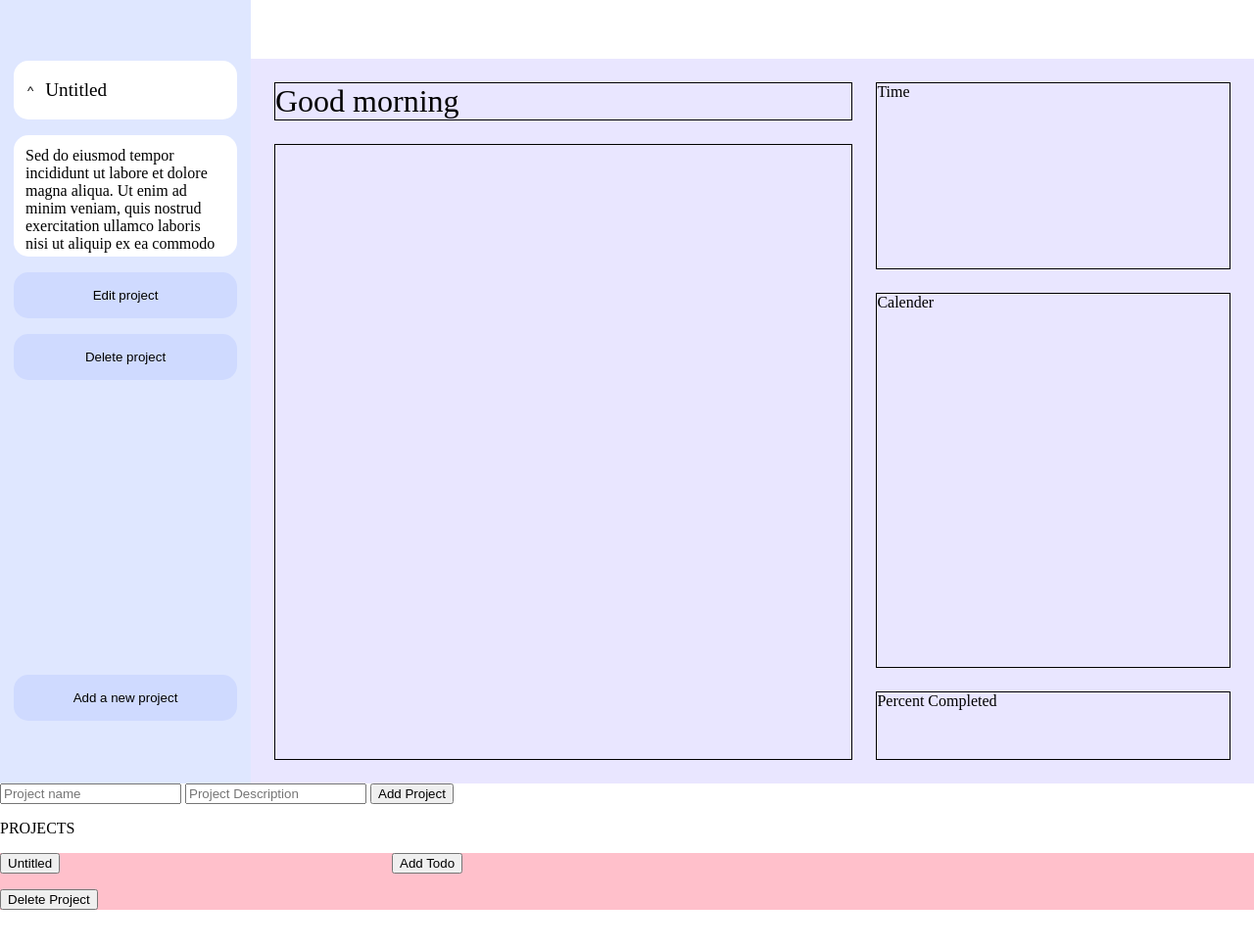
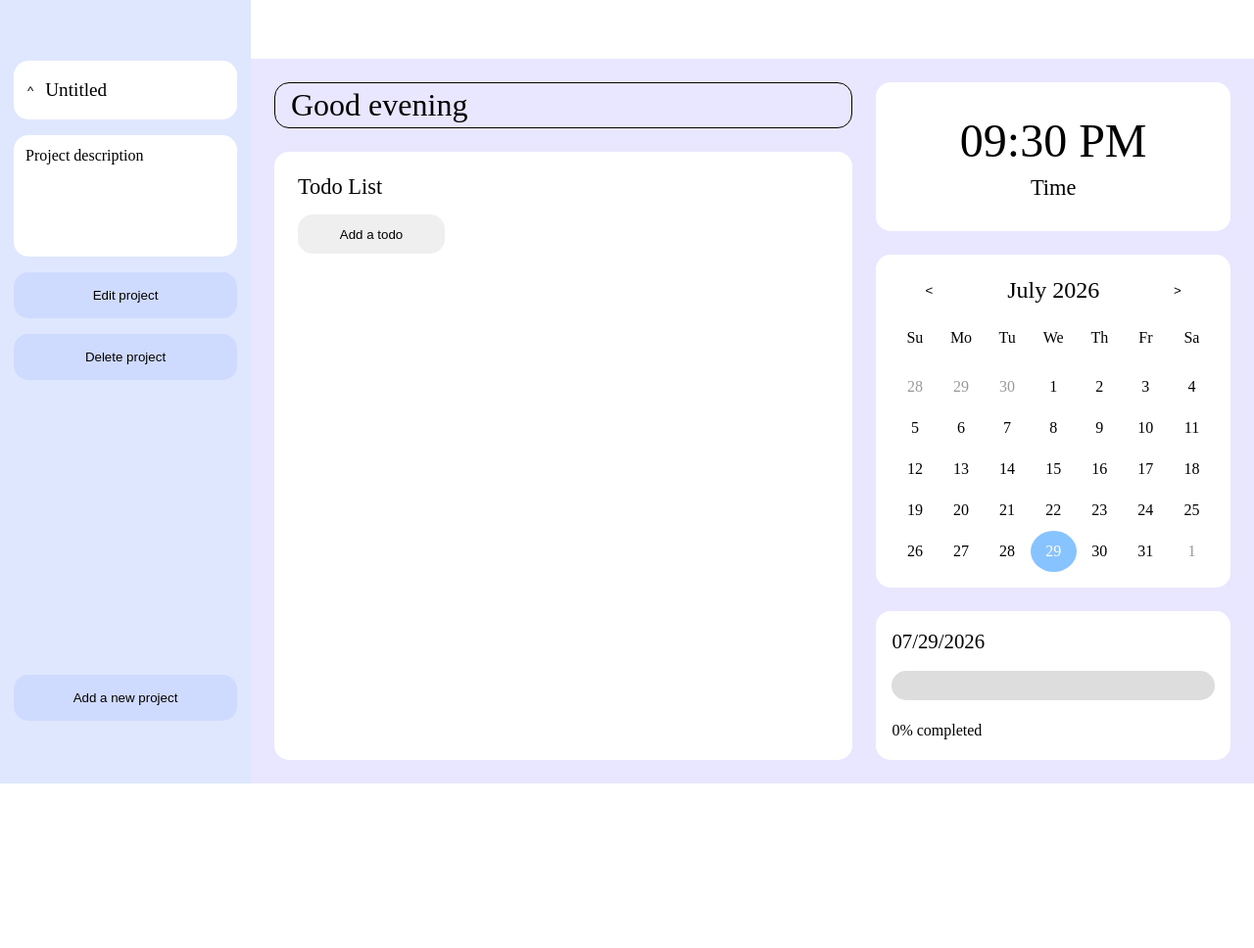
Before and after one commit to kat-le/todo, a website built with webpack: page src/template.html in a window 1280 px wide. Shown: the whole page at 98% size. After the commit the page ends 800 px from the top, so only its background shows below. Built offline with nearby package versions, Linux system fonts and the light colour scheme.

Commit message:
added working ui components

```diff
--- /dev/null
+++ b/src/calendar.css
@@ -0,0 +1,54 @@
+.calendar {
+    display: flex;
+    flex-direction: column;
+    gap: 12px;
+}
+
+.calendar-header {
+    text-align: center;
+    font-size: 1.5rem;
+    display: flex;
+    height: 40px;
+    align-items: center;
+    justify-content: space-around;
+    gap: 16px;
+}
+
+.calendar-header button {
+    border: none;
+    border-radius: 50%;
+    height: 25px;
+    width: 25px;
+    background-color: transparent;
+    cursor: pointer;
+}
+
+.weekday-row,
+.calendar-grid {
+    display: grid;
+    grid-template-columns: repeat(7, 1fr);
+}
+
+.weekday {
+    text-align: center;
+    padding: 8px 0;
+}
+
+.calendar-day {
+    min-height: 30px;
+    padding: 6px;
+    display: flex;
+    align-items: center;
+    justify-content: center;
+}
+
+.outside-month {
+    color: #999;
+}
+
+.today {
+    border-radius: 50%;
+    background-color: rgb(135, 195, 255);
+    color: white;
+
+}
--- /dev/null
+++ b/src/calendarController.js
@@ -0,0 +1,106 @@
+import {
+    format,
+    startOfMonth,
+    endOfMonth,
+    startOfWeek,
+    endOfWeek,
+    eachDayOfInterval,
+    isSameMonth,
+    isToday,
+    addMonths,
+    subMonths
+} from "date-fns";
+
+import "./calendar.css"
+
+let currentMonth = new Date();
+
+function renderCalendar() {
+    const date = document.querySelector(".day")
+    const today = new Date();
+    date.textContent = format(today, "MM/dd/yyyy")
+
+
+    const container = document.querySelector(".calendar");
+
+    container.innerHTML = "";
+
+     // Month header
+    const header = document.createElement("div");
+    header.classList.add("calendar-header");
+
+    const prevBtn = document.createElement("button");
+    prevBtn.textContent = "<";
+
+    const title = document.createElement("p");
+    title.textContent = format(currentMonth, "MMMM yyyy");
+
+    const nextBtn = document.createElement("button");
+    nextBtn.textContent = ">";
+
+    header.append(prevBtn, title, nextBtn);
+
+    container.appendChild(header);
+
+     // Weekday names
+    const weekdays = ["Su", "Mo", "Tu", "We", "Th", "Fr", "Sa"];
+
+    const weekdayRow = document.createElement("div");
+    weekdayRow.classList.add("weekday-row");
+
+    weekdays.forEach(day => {
+        const cell = document.createElement("div");
+        cell.classList.add("weekday");
+        cell.textContent = day;
+        weekdayRow.appendChild(cell);
+    });
+
+     container.appendChild(weekdayRow);
+
+    // Calendar grid
+    const grid = document.createElement("div");
+    grid.classList.add("calendar-grid");
+
+    const firstDay = startOfMonth(currentMonth);
+    const lastDay = endOfMonth(currentMonth);
+
+    const calendarStart = startOfWeek(firstDay);
+    const calendarEnd = endOfWeek(lastDay);
+
+    const days = eachDayOfInterval({
+        start: calendarStart,
+        end: calendarEnd
+    });
+
+    days.forEach(day => {
+            const cell = document.createElement("div");
+            cell.classList.add("calendar-day");
+            cell.textContent = format(day, "d");
+
+            if (!isSameMonth(day, currentMonth)) {
+                cell.classList.add("outside-month");
+            }
+
+            if (isToday(day)) {
+                cell.classList.add("today");
+            }
+
+            grid.appendChild(cell);
+        });
+
+        container.appendChild(grid);
+
+    prevBtn.addEventListener("click", () => {
+        currentMonth = subMonths(currentMonth, 1);
+        renderCalendar();
+    });
+
+    nextBtn.addEventListener("click", () => {
+        currentMonth = addMonths(currentMonth, 1);
+        renderCalendar();
+    });
+}
+
+export default {
+    renderCalendar
+};
--- /dev/null
+++ b/src/clockController.js
@@ -0,0 +1,41 @@
+import { format } from "date-fns";
+
+function renderClock() {
+    const clock = document.querySelector(".clock");
+    const greeting = document.querySelector(".greeting")
+
+    function updateTime() {
+        const now = new Date();
+
+        clock.textContent = format(now, "hh:mm a");
+        greeting.textContent = getGreeting()
+    }
+    updateTime();
+
+    const now = new Date();
+    const delay = (60 - now.getSeconds()) * 1000;
+
+    setTimeout(() => {
+        updateTime();
+
+        setInterval(updateTime, 60000);
+    }, delay);
+}
+
+function getGreeting() {
+    const hour = new Date().getHours();
+
+    if (hour < 12) {
+        return "Good morning";
+    }
+
+    if (hour < 18) {
+        return "Good afternoon";
+    }
+
+    return "Good evening";
+}
+
+export default {
+    renderClock
+};
--- a/src/domController.js
+++ b/src/domController.js
@@ -1,5 +1,4 @@
-import { format} from "date-fns";
-import createProjects from "./domProject";
+import { format } from "date-fns";
 import createTodo from "./domTodo";
 
 const domController = (() => {
@@ -8,54 +7,45 @@ const domController = (() => {
     element.innerHTML = "";
   }
 
-  function renderProjects(projects) {
-    const container = document.querySelector(".container");
-    clear(container);
-
-    projects.forEach(project => {
-       const {
-        projectCard,
-        left,
-        right,
-        button,
-        projectDesc,
-        deleteBtn,
-        addTodoBtn,
-        todos } = createProjects(project);
-
-        project.todos.forEach(todo => {
-          const card = createTodo(todo, project)
-          todos.appendChild(card)
-        })
-
-        left.appendChild(button);
-        left.appendChild(projectDesc)
-        left.appendChild(deleteBtn)
-        right.appendChild(addTodoBtn)
-        right.appendChild(todos)
-
-        projectCard.appendChild(left)
-        projectCard.appendChild(right)
-        container.appendChild(projectCard)
-    });
+  function renderActiveProject(project) {
+      const title = document.querySelector(".active-project-title");
+      if (!project) return;
+      title.textContent = project.title;
+      const desc = document.querySelector(".active-description")
+      desc.textContent = project.desc
   }
 
-  function renderProjectForm() {
-    const container = document.querySelector("#form-container");
+  function renderProjectTodos(project) {
+    const todoContainer = document.querySelector(".todos-container")
+    clear(todoContainer)
 
-    container.innerHTML = `
-        <form id="project-form">
+    project.todos.forEach(todo => {
+      const card = createTodo(todo, project)
+      todoContainer.appendChild(card)
+    })
+  }
+
+ function renderAddProjectForm() {
+    const dialog = document.querySelector("#add-project-dialog");
+
+     dialog.innerHTML = `
+      <form id="project-form">
         <input name="title" placeholder="Project name" required>
         <input name="desc" placeholder="Project Description">
+        <button type="submit">Add Project</button>
+        <button type="button" id="cancel-btn">Cancel</button>
+      </form>`
+    ;
 
-        <button type="submit">Add Project</button>
-        </form>`
+    dialog.showModal();
 
-    ;
+    dialog.querySelector("#cancel-btn").addEventListener("click", () => {
+    dialog.close();
+  });
 }
 
 function renderTodoForm(projectId) {
-  const dialog = document.querySelector("#todo-dialog");
+  const dialog = document.querySelector("#add-todo-dialog");
 
   dialog.innerHTML = `
     <form id="todo-form" data-project-id="${projectId}">
@@ -87,9 +77,9 @@ function renderTodoForm(projectId) {
 }
 
 function renderEditTodoForm(project, todo) {
-  const dialog = document.querySelector("#edit-dialog");
+  const dialog = document.querySelector("#edit-todo-dialog");
 
-  dialog.innerHTML = `
+ dialog.innerHTML = `
     <form id="edit-form" data-project-id="${project.id}" data-todo-id="${todo.id}">
       <input name="title" value="${todo.title}">
 
@@ -153,20 +143,50 @@ function closeProjectList() {
     container.classList.add("hidden");
 }
 
-function renderActiveProject(project) {
-    const title = document.querySelector(".active-project-title");
-    title.textContent = project.title;
+function renderEditProjectForm(project) {
+  const dialog = document.querySelector("#edit-project-dialog");
+
+  dialog.innerHTML = `
+    <form id="edit-project-form" data-id="${project.id}"">
+      <input name="title" value="${project.title}">
+
+      <textarea
+        name="desc">
+        ${project.desc}
+      </textarea>
+      <button type="submit">Save</button>
+      <button type="button" id="cancel-btn">Cancel</button>
+    </form>
+  `;
+
+  dialog.showModal();
+
+  dialog.querySelector("#cancel-btn").addEventListener("click", () => {
+    dialog.close();
+  });
+}
+
+function renderPercentCompleted(project) {
+    const percentage = document.querySelector(".percent")
+    clear(percentage)
+    const percent = project.getCompletionPercentage()
+    percentage.textContent = `${percent}% completed`
+
+    const fill = document.querySelector(".bar-fill");
+    fill.style.width = `${percent}%`;
 }
 
 
   return {
-    renderProjects,
-    renderProjectForm,
     renderTodoForm,
     renderEditTodoForm,
     toggleProjectNames,
     renderActiveProject,
-    closeProjectList
+    closeProjectList,
+    renderEditProjectForm,
+    renderAddProjectForm,
+    renderProjectTodos,
+    renderPercentCompleted
   };
 
 })();
--- a/src/domProject.js
+++ /dev/null
@@ -1,43 +0,0 @@
-import "./projects.css"
-
-export default function createProjects(project) {
-    const projectCard = document.createElement("div")
-    projectCard.classList.add("project");
-
-    const left = document.createElement("div")
-    left.className = "left-side"
-
-    const right = document.createElement("div")
-    right.className = "right-side"
-
-    const button = document.createElement("button");
-    button.textContent = project.title;
-    button.dataset.id = project.id;
-
-    const projectDesc = document.createElement("p")
-    projectDesc.textContent = project.desc
-
-    const deleteBtn = document.createElement("button");
-    deleteBtn.dataset.id = project.id
-    deleteBtn.classList = "delete-proj"
-    deleteBtn.textContent = "Delete Project"
-
-    const addTodoBtn = document.createElement("button")
-    addTodoBtn.dataset.projectId = project.id;
-    addTodoBtn.textContent = "Add Todo"
-    addTodoBtn.classList.add("add-todo");
-
-    const todos = document.createElement("div")
-    todos.classList.add("todos");
-
-    return {
-        projectCard,
-        left,
-        right,
-        button,
-        projectDesc,
-        deleteBtn,
-        addTodoBtn,
-        todos
-    }
-}
--- a/src/index.js
+++ b/src/index.js
@@ -3,37 +3,41 @@ import Project from "./project.js"
 import Todo from "./todo.js"
 import ProjectManager from "./projectManager.js";
 import domController from "./domController.js";
+import calendarController from "./calendarController.js";
+import clockController from "./clockController.js";
 import { saveActiveProject, loadActiveProject, loadProjects, saveProjects } from "./storage.js";
 
 const manager = new ProjectManager();
-
 const savedProjects = loadProjects();
+// localStorage.clear()
 
 if (savedProjects.length === 0) {
     createSeedData();
 } else {
     manager.projects = savedProjects;
-
     const activeId = loadActiveProject();
-
     if (activeId) {
         manager.setActiveProject(activeId);
     } else {
         manager.activeProject = manager.projects[0];
     }
+    saveActiveProject(manager.activeProject.id)
     refresh();
 }
 
-domController.renderActiveProject(manager.activeProject);
+console.log(manager.activeProject)
+clockController.renderClock();
 
 function createSeedData() {
-    const seedProject = new Project("Untitled");
+    const seedProject = new Project("Untitled", "Project description");
+
     manager.addProject(seedProject);
+    manager.activeProject = seedProject;
+
     saveProjects(manager.projects)
+    saveActiveProject(seedProject.id)
     refresh()
 }
-
-domController.renderProjectForm();
 
 //handle submits
 document.addEventListener("submit", (event) => {
@@ -50,7 +54,9 @@ document.addEventListener("submit", (event) => {
         manager.addProject(project);
         manager.setActiveProject(project.id);
         saveProjects(manager.projects)
+        saveActiveProject(project.id)
         refresh()
+        document.querySelector("#add-project-dialog").close();
     }
 
   if (event.target.id === "todo-form") {
@@ -63,18 +69,17 @@ document.addEventListener("submit", (event) => {
             formData.get("priority")
         );
 
-        const projectId = event.target.dataset.projectId;
-        const project = manager.findProject(projectId);
+        const project = manager.activeProject;
 
         project.addTodo(todo);
         saveProjects(manager.projects)
         refresh()
-        document.querySelector("#todo-dialog").close();
+        document.querySelector("#add-todo-dialog").close();
     }
 
     if (event.target.id === "edit-form") {
         const formData = new FormData(event.target);
-        const project = manager.findProject(event.target.dataset.projectId);
+        const project = manager.activeProject;
         const todo = project.findTodo(event.target.dataset.todoId)
 
         todo.edit({
@@ -86,30 +91,40 @@ document.addEventListener("submit", (event) => {
         saveProjects(manager.projects)
 
         refresh()
-        document.querySelector("#edit-dialog").close();
+        document.querySelector("#edit-todo-dialog").close();
 
+    }
+    if (event.target.id === "edit-project-form") {
+        const formData = new FormData(event.target);
+        const project = manager.activeProject;
+
+        project.edit({
+            title: formData.get("title"),
+            desc: formData.get("desc"),
+        });
+        saveProjects(manager.projects)
+        refresh()
+        document.querySelector("#edit-project-dialog").close();
     }
 });
 
 //handle clicks
 document.addEventListener("click", (event) => {
-    if (event.target.classList.contains("add-todo")) {
-       const projectId = event.target.dataset.projectId
-       domController.renderTodoForm(projectId);
+    if (event.target.classList.contains("add-todo-btn")) {
+        const projectId = manager.activeProject.id
+        domController.renderTodoForm(projectId);
     }
 
     if (event.target.classList.contains("edit-todo")) {
        const id = event.target.dataset.id
-       const projectId = event.target.dataset.projectId
-       const project = manager.findProject(projectId);
+       const project = manager.activeProject;
        const todo = project.findTodo(id)
        domController.renderEditTodoForm(project, todo);
     }
 
     if (event.target.classList.contains("complete")) {
         const id = event.target.dataset.id
-        const projectId = event.target.dataset.projectId
-        const project = manager.findProject(projectId);
+        const project = manager.activeProject;
         const todo = project.findTodo(id)
         todo.toggleCompleted();
         saveProjects(manager.projects)
@@ -118,16 +133,8 @@ document.addEventListener("click", (event) => {
 
     if (event.target.classList.contains("delete-todo")) {
         const id = event.target.dataset.id
-        const projectId = event.target.dataset.projectId
-        const project = manager.findProject(projectId);
+        const project = manager.activeProject;
         project.removeTodo(id);
-        saveProjects(manager.projects)
-        refresh()
-    }
-
-    if (event.target.classList.contains("delete-proj")) {
-        const projectId = event.target.dataset.id
-        manager.removeProject(projectId)
         saveProjects(manager.projects)
         refresh()
     }
@@ -143,10 +150,32 @@ document.addEventListener("click", (event) => {
         domController.closeProjectList();
         refresh()
     }
+    if (event.target.classList.contains("add-project-btn")) {
+        domController.renderAddProjectForm()
+    }
+
+    if (event.target.classList.contains("edit-project-btn")) {
+        domController.renderEditProjectForm(manager.activeProject)
+    }
+
+    if (event.target.classList.contains("delete-project-btn")) {
+        const projectId = manager.activeProject.id
+        manager.removeProject(projectId)
+        saveProjects(manager.projects)
+
+        if (manager.projects.length === 0) {
+            createSeedData();
+        } else {
+            manager.setActiveProject(manager.projects[0].id);
+            saveActiveProject(manager.activeProject.id)
+            refresh()
+        }
+    }
 });
 
-
 function refresh() {
-    domController.renderProjects(manager.projects);
     domController.renderActiveProject(manager.activeProject);
+    domController.renderProjectTodos(manager.activeProject)
+    domController.renderPercentCompleted(manager.activeProject)
+    calendarController.renderCalendar();
 }
--- a/src/project.js
+++ b/src/project.js
@@ -24,4 +24,12 @@ export default class Project {
         if (title !== undefined) this.title = title;
         if (desc !== undefined) this.desc = desc;
     }
+
+    getCompletionPercentage() {
+        if (this.todos.length === 0) return 0;
+
+        const completed = this.todos.filter(todo => todo.completed).length
+
+        return Math.round((completed / this.todos.length) * 100)
+    }
 }
--- a/src/projects.css
+++ /dev/null
@@ -1,6 +0,0 @@
-
-
-.project{
-    background-color: pink;
-
-}
--- a/src/styles.css
+++ b/src/styles.css
@@ -61,6 +61,8 @@ body {
     width: 100%;
     border-radius: 15px;
     background-color: rgb(207, 218, 255);
+    cursor: pointer;
+
 }
 
 .project-names {
@@ -163,43 +165,139 @@ body {
     grid-template-rows: min-content auto;
     gap: 24px;
     margin: 24px 0 24px 24px;
+}
+
+.greetings {
+    border: 1px solid;
+    border-radius: 15px;
+}
+
+.greetings p {
+    margin: 0 16px;
+    padding: 4px 0;
+    font-size: 2rem;
+}
+
+.todo-grid-card {
+    grid-row: 2 / 3;
+    display: grid;
+    grid-template-rows: min-content 60px 1fr;
+    background-color: white;
+    border-radius: 15px;
+    padding: 16px;
+}
+
+.todo-card-title {
+    height: 40px;
+    display: flex;
+    align-items: center;
+    padding-left: 8px;
+    font-size: 1.4rem;
+}
+
+.add-todo-btn {
+    width: 150px;
+    height: 40px;
+    border-radius: 15px;
+    border: none;
+}
+
+.add-todo-container {
+    padding: 8px;
+    width: 100%;
+    height: 100%;
+    display: flex;
+    align-content: center;
+    grid-row: 2 / 3;
 
 }
 
-.greetings {
-    border: 1px solid black;
-    font-size: 2rem;
+.add-todo-btn {
+    cursor: pointer;
 }
 
-.greetings p {
-    margin-top: 0;
-    margin-bottom: 0;
-}
-
-
 .todos-container {
-    grid-row: 2 / 3;
-    border: 1px solid black;
+    grid-row: 3 / 4;
+    border-radius: 15px;
+    padding: 8px;
+    overflow: scroll;
 }
 
 .right-content {
     display: grid;
-    grid-template-rows: 1fr 2fr 70px;
+    grid-template-rows: 1fr min-content 1fr;
     padding: 24px;
     gap: 24px;
 }
 
 .time {
-    border: 1px solid black;
-
+    background-color: white;
+    border-radius: 15px;
+    display: flex;
+    flex-direction: column;
+    gap: 8px;
+    align-items: center;
+    justify-content: center;
+    padding: 8px;
 }
 
-.calender {
-    border: 1px solid black;
+.time div:last-child {
+    font-size: 1.4rem;
+}
 
+.clock {
+    font-size: 3rem;
+}
+
+.calender-card {
+    padding: 16px;
+    border-radius: 15px;
+    background-color: white;
 }
 
 .percent-completed {
-    border: 1px solid black;
+    border-radius: 15px;
+    background-color: white;
+    display: grid;
+    grid-template-rows: 1fr min-content 1fr;
+}
+
+.bar-container {
+    padding: 0px 16px;
+}
+
+.bar {
+    width: 100%;
+    height: 30px;
+    background-color: #ddd;
+    border-radius: 999px;
+    overflow: hidden;
+    display: flex;
+    align-items: center;
+}
+
+.bar-fill {
+    height: 60%;
+    width: 0%;
+    background-color: #9b6cff;
+    border-radius: inherit;
+    transition: width 0.3s ease;
+    margin-left: 6px;
+    margin-right: 6px;
+}
+
+.percent {
+    display: flex;
+    align-items: center;
+    padding: 0px 16px;
+    border-radius: 0 0 15px 15px;
+}
+
+.day {
+    display: flex;
+    align-items: center;
+    font-size: 1.3rem;
+    padding: 8px 16px;
+    border-radius: 15px 15px 0px 0px;
 
 }
--- a/src/template.html
+++ b/src/template.html
@@ -6,6 +6,12 @@
     <title>Todo</title>
 </head>
 <body>
+    <dialog id="edit-project-dialog"></dialog>
+    <dialog id="add-project-dialog"></dialog>
+    <dialog id="add-todo-dialog"></dialog>
+    <dialog id="edit-todo-dialog"></dialog>
+
+
     <div class="big-container">
         <div class="header"></div>
         <div class="sidebar">
@@ -18,7 +24,7 @@
                     <div class="project-list-container hidden"></div>
                 </div>
                 <div class="project-description">
-                    <p>Sed do eiusmod tempor incididunt ut labore et dolore magna aliqua. Ut enim ad minim veniam, quis nostrud exercitation ullamco laboris nisi ut aliquip ex ea commodo consequat.</p>
+                    <p class="active-description"></p>
                 </div>
                 <button class="edit-project-btn">Edit project</button>
                 <button class="delete-project-btn">Delete project</button>
@@ -32,37 +38,37 @@
         <div class="todo-content">
             <div class="left-content">
                 <div class="greetings">
-                    <p>Good morning</p>
+                    <p class="greeting"></p>
                 </div>
-                <div class="todos-container">
+                <div class="todo-grid-card">
+                    <div class="todo-card-title">Todo List</div>
+                    <div class="add-todo-container">
+                        <button class="add-todo-btn">Add a todo</button>
+                    </div>
+                    <div class="todos-container">
+                    </div>
+                </div>
 
+            </div>
+            <div class="right-content">
+                <div class="time">
+                    <div class="clock"></div>
+                    <div>Time</div>
+                </div>
+                <div class="calender-card">
+                    <div class="calendar"></div>
+                </div>
+                <div class="percent-completed">
+                    <div class="day"></div>
+                    <div class="bar-container">
+                         <div class="bar">
+                            <div class="bar-fill"></div>
+                        </div>
+                    </div>
+                    <div class="percent"></div>
                 </div>
             </div>
-            <div class="right-content">
-                <div class="time">Time</div>
-                <div class="calender">Calender</div>
-                <div class="percent-completed">Percent Completed</div>
-            </div>
-
-
         </div>
     </div>
-
-
-
-    <div class="app-container">
-        <div id="form-container"></div>
-        <dialog id="todo-dialog"></dialog>
-        <dialog id="edit-dialog"></dialog>
-
-        <p>PROJECTS</p>
-            <div class="container">
-            </div>
-
-    </div>
-
-
-
-
 </body>
 </html>
--- a/src/todo.js
+++ b/src/todo.js
@@ -24,6 +24,4 @@ export default class Todo {
         if (date !== undefined) this.date = parseISO(date);;
         if (priority !== undefined) this.priority = priority;
     }
-
-
 }
```
Also changed, not shown: src/todos.css (+10 -1 lines), src/domProjectMenu.js (deleted).
